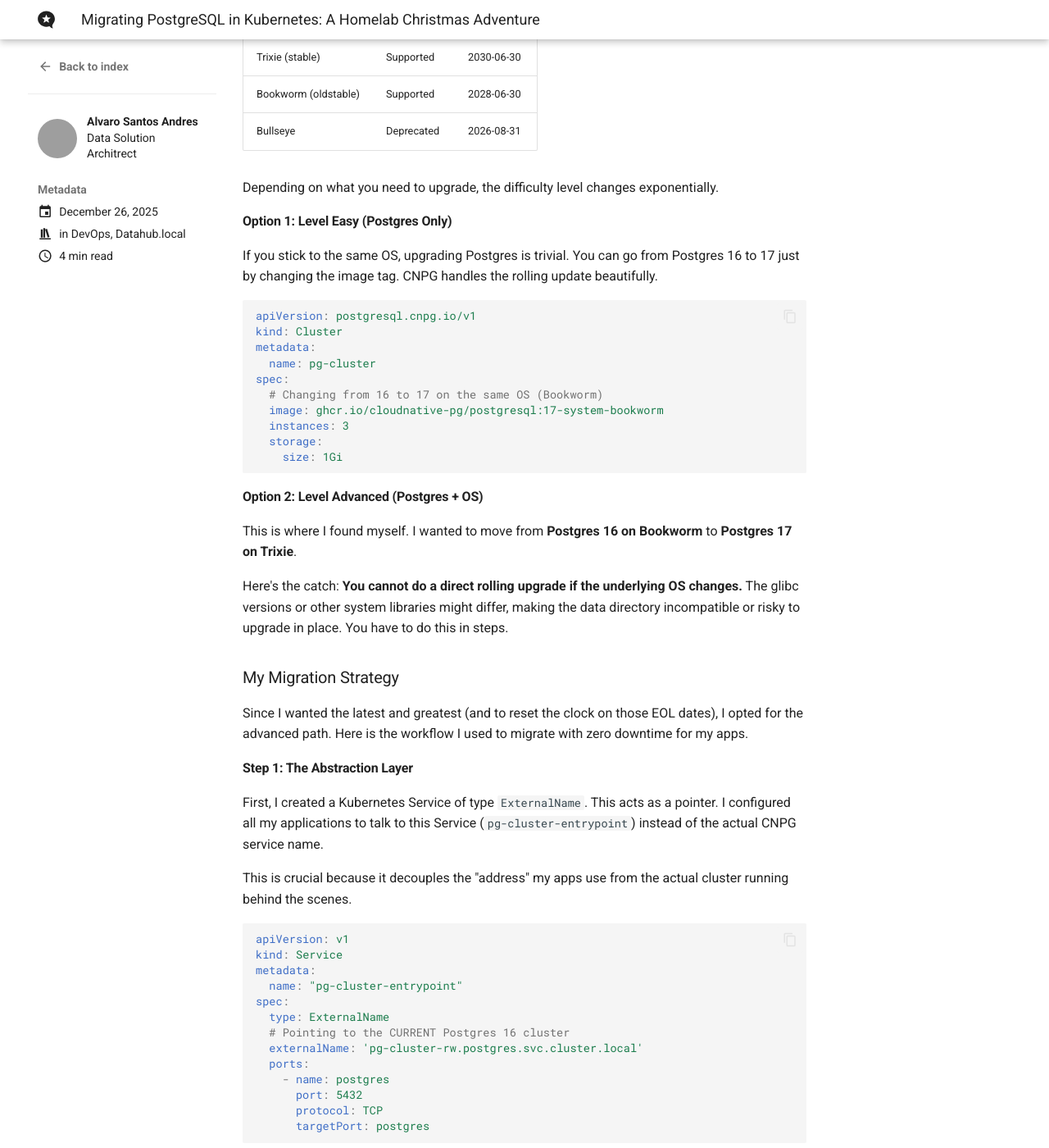
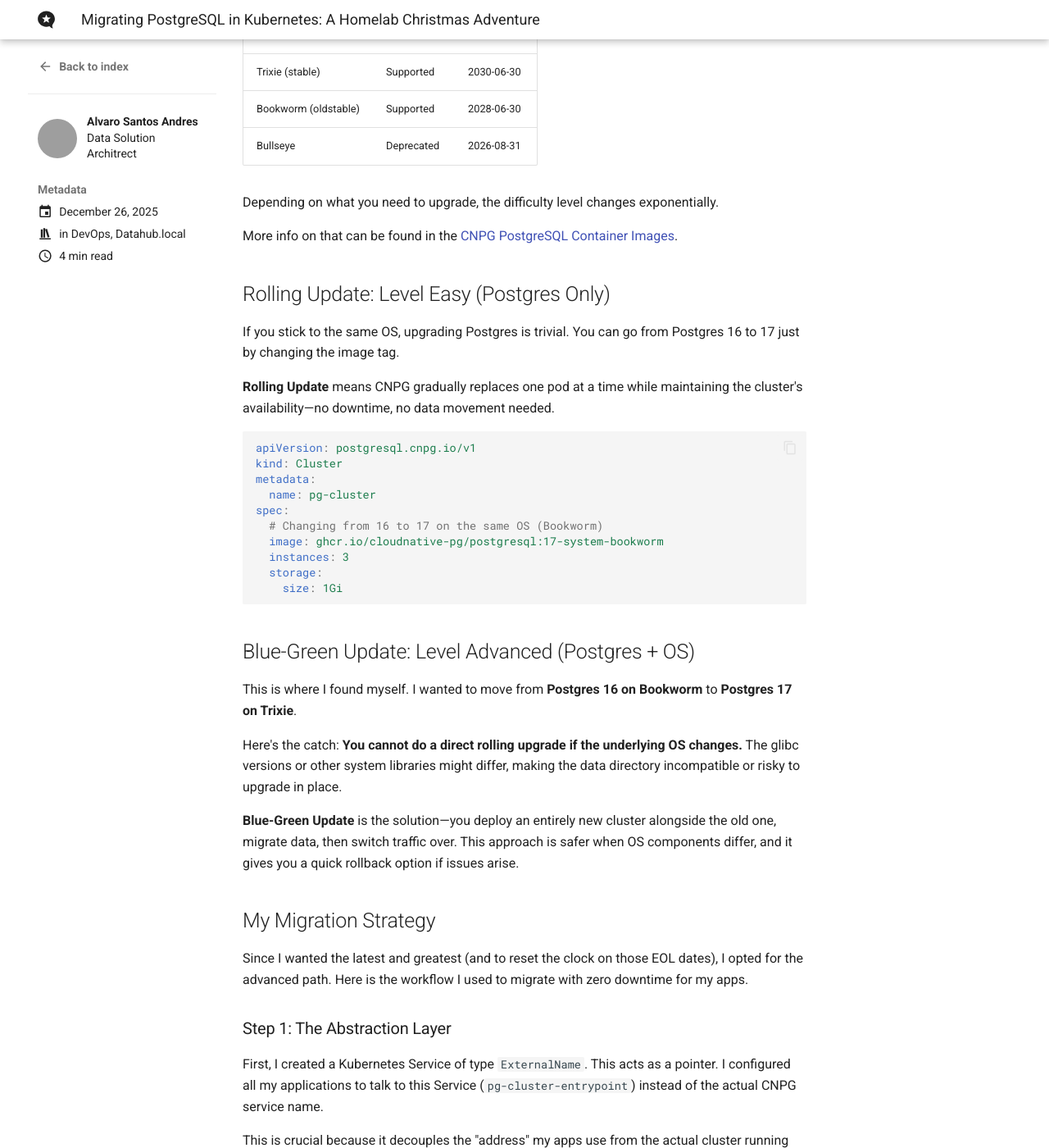
Before and after one commit to alvsanand/alvsanand, an MkDocs documentation site: the page built from docs/blog/posts/202512-migrating-postgresql-in-kubernetes.md, in a window 1280 px wide and 1400 px high, scrolled down 1366 px. Shown: the whole window at 82% size. Built offline with MkDocs 1.6.1 and Material for MkDocs 9.7.7, drawn with Linux system fonts in a browser that asks for light colours; some of the changed text lies outside the part shown; grey boxes are pictures that could not be loaded.

Commit message:
feat: add migrating-postgresql-in-kubernetes (3)

````diff
--- a/docs/blog/posts/202512-migrating-postgresql-in-kubernetes.md
+++ b/docs/blog/posts/202512-migrating-postgresql-in-kubernetes.md
@@ -7,7 +7,7 @@
 ---
 #  Migrating PostgreSQL in Kubernetes: A Homelab Christmas Adventure
 
-### Introduction
+## Introduction
 
 In a Production environment, upgrading databases is arguably one of the most critical and nerve-wracking tasks a DevOps or SRE team has to face. We all know someone (or *are* someone) who has a war story about a "simple" upgrade turning into a lost weekend spent recovering data.
 
@@ -15,7 +15,7 @@
 
 However, in my Homelab \([Datahub.local](https://github.com/datahub-local)\), I don't have that luxury (and the budget!). So, this holiday season, it was finally time to bite the bullet and upgrade my PostgreSQL cluster running on **CloudNativePG (CNPG)**.
 
-### The Challenge: It's Not Just One Version
+## The Challenge: It's Not Just One Version
 
 ![CNPG Upgrade Infographic](/img/cnpg-upgrade-info.png){ width="50%" }
 
@@ -43,8 +43,13 @@
 
 Depending on what you need to upgrade, the difficulty level changes exponentially.
 
-#### Option 1: Level Easy (Postgres Only)
-If you stick to the same OS, upgrading Postgres is trivial. You can go from Postgres 16 to 17 just by changing the image tag. CNPG handles the rolling update beautifully.
+More info on that can be found in the [CNPG PostgreSQL Container Images](https://cloudnative-pg.io/docs/1.28/database_import#the-monolith-type).
+
+## Rolling Update: Level Easy (Postgres Only)
+
+If you stick to the same OS, upgrading Postgres is trivial. You can go from Postgres 16 to 17 just by changing the image tag.
+
+**Rolling Update** means CNPG gradually replaces one pod at a time while maintaining the cluster's availability—no downtime, no data movement needed.
 
 ```yaml
 apiVersion: postgresql.cnpg.io/v1
@@ -59,16 +64,20 @@
     size: 1Gi
 ```
 
-#### Option 2: Level Advanced (Postgres + OS)
+## Blue-Green Update: Level Advanced (Postgres + OS)
+
 This is where I found myself. I wanted to move from **Postgres 16 on Bookworm** to **Postgres 17 on Trixie**.
 
-Here's the catch: **You cannot do a direct rolling upgrade if the underlying OS changes.** The glibc versions or other system libraries might differ, making the data directory incompatible or risky to upgrade in place. You have to do this in steps.
+Here's the catch: **You cannot do a direct rolling upgrade if the underlying OS changes.** The glibc versions or other system libraries might differ, making the data directory incompatible or risky to upgrade in place.
 
-### My Migration Strategy
+**Blue-Green Update** is the solution—you deploy an entirely new cluster alongside the old one, migrate data, then switch traffic over. This approach is safer when OS components differ, and it gives you a quick rollback option if issues arise.
+
+## My Migration Strategy
 
 Since I wanted the latest and greatest (and to reset the clock on those EOL dates), I opted for the advanced path. Here is the workflow I used to migrate with zero downtime for my apps.
 
-#### Step 1: The Abstraction Layer
+### Step 1: The Abstraction Layer
+
 First, I created a Kubernetes Service of type `ExternalName`. This acts as a pointer. I configured all my applications to talk to this Service (`pg-cluster-entrypoint`) instead of the actual CNPG service name.
 
 This is crucial because it decouples the "address" my apps use from the actual cluster running behind the scenes.
@@ -89,8 +98,9 @@
       targetPort: postgres
 ```
 
-#### Step 2: The New Cluster
-Next, I spun up a completely new cluster running **Postgres 17 on Trixie**. I used the `bootstrap.initdb.import` feature to pull data directly from the old cluster.
+### Step 2: The New Cluster
+
+Next, I spun up a completely new cluster running **Postgres 17 on Trixie**. I used the `bootstrap.initdb.import` feature to pull data directly from the old cluster. More info on that can be found in the [CloudNativePG docs](https://cloudnative-pg.io/docs/1.28/database_import#the-monolith-type).
 
 ```yaml
 apiVersion: postgresql.cnpg.io/v1
@@ -129,7 +139,7 @@
 
 This creates a fresh cluster that starts life as a clone of the old one.
 
-#### Step 3: The Switchover
+### Step 3: The Switchover
 Once the new cluster was healthy and the data was synced, the magic happened. I simply updated the `ExternalName` service to point to the new cluster.
 
 ```yaml
@@ -150,7 +160,7 @@
 
 My applications started resolving the DNS to the new IP, and the migration was complete. I verified everything was working, and then decommissioned the old cluster.
 
-### Conclusion
+## Conclusion
 
 While upgrading databases in a Homelab doesn't carry the same financial risk as production, it’s a great playground to practice these "Advanced Level" patterns. Using an `ExternalName` service as a stable interface allowed me to swap the underlying infrastructure without having to reconfigure a single application.
 
````
